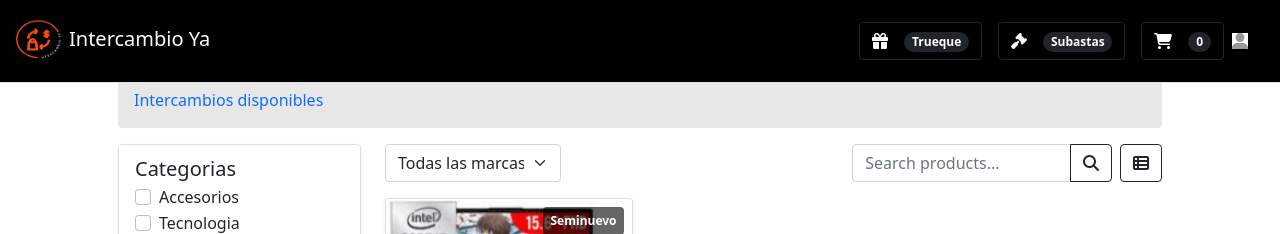
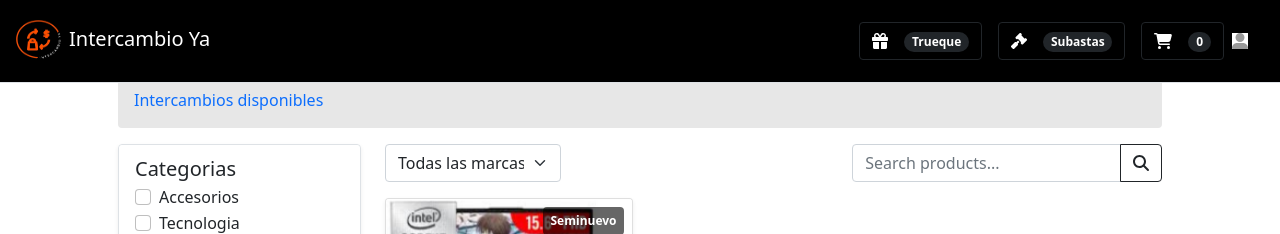
Before and after one commit to CarlXD123/intercambioYa, a React (Create React App) app: page /#/product in a window 1280 px wide. Shown: the top 234 px of the page. Built offline with nearby package versions, Linux system fonts and the light colour scheme.

Commit message:
Update ProductList.js

```diff
--- a/src/products/ProductList.js
+++ b/src/products/ProductList.js
@@ -152,14 +152,7 @@ function ProductList() {
                     <FontAwesomeIcon icon={["fas", "search"]} />
                   </button>
                 </div>
-                <button
-                  className="btn btn-outline-dark ms-2 d-none d-lg-inline"
-                  onClick={changeViewType}
-                >
-                  <FontAwesomeIcon
-                    icon={["fas", viewType.grid ? "th-list" : "th-large"]}
-                  />
-                </button>
+
               </div>
             </div>
             <div
```
